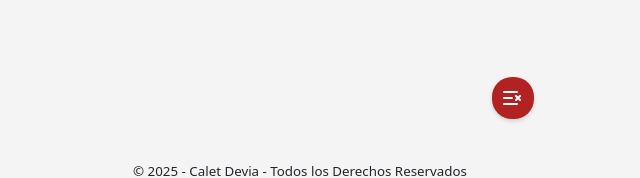
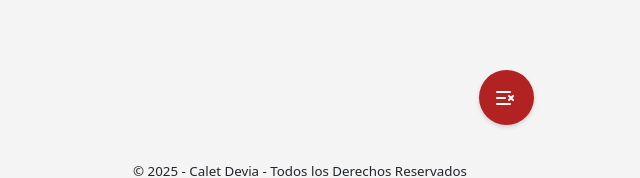
Before and after one commit to Ledtius/Task-Management-React, a React (Vite) app: page / in a window 1280 px wide. Shown: the part 591-769 px from the top of the page, without its empty margins (340-980 px from the left). Built offline with nearby package versions, Linux system fonts and the light colour scheme.

Commit message:
Changed the size of the delete all task btn

```diff
--- a/src/styles/Task/TaskDelete.module.css
+++ b/src/styles/Task/TaskDelete.module.css
@@ -7,12 +7,15 @@
   height: 4rem;
 }
 .deleteBtn {
+  height: 5.5rem;
+  width: 5.5rem;
   position: absolute;
   right: -5rem;
   display: flex;
   align-items: center;
+  justify-content: center;
   border: 1px solid transparent;
-  border-radius: var(--padding);
+  border-radius: 4rem;
   padding: var(--padding-btn);
   background-color: var(--color-bg-delete-task);
   box-shadow: var(--shadow-btn);
@@ -21,7 +24,7 @@
 }
 
 .deleteBtn:hover {
-  transform: scale(1.1);
+  transform: scale(1.04);
   border: 1px solid var(--color-bg-delete-task);
   background-color: var(--color-text-filter);
   box-shadow: var(--shadow-hover-delete-task);
```
